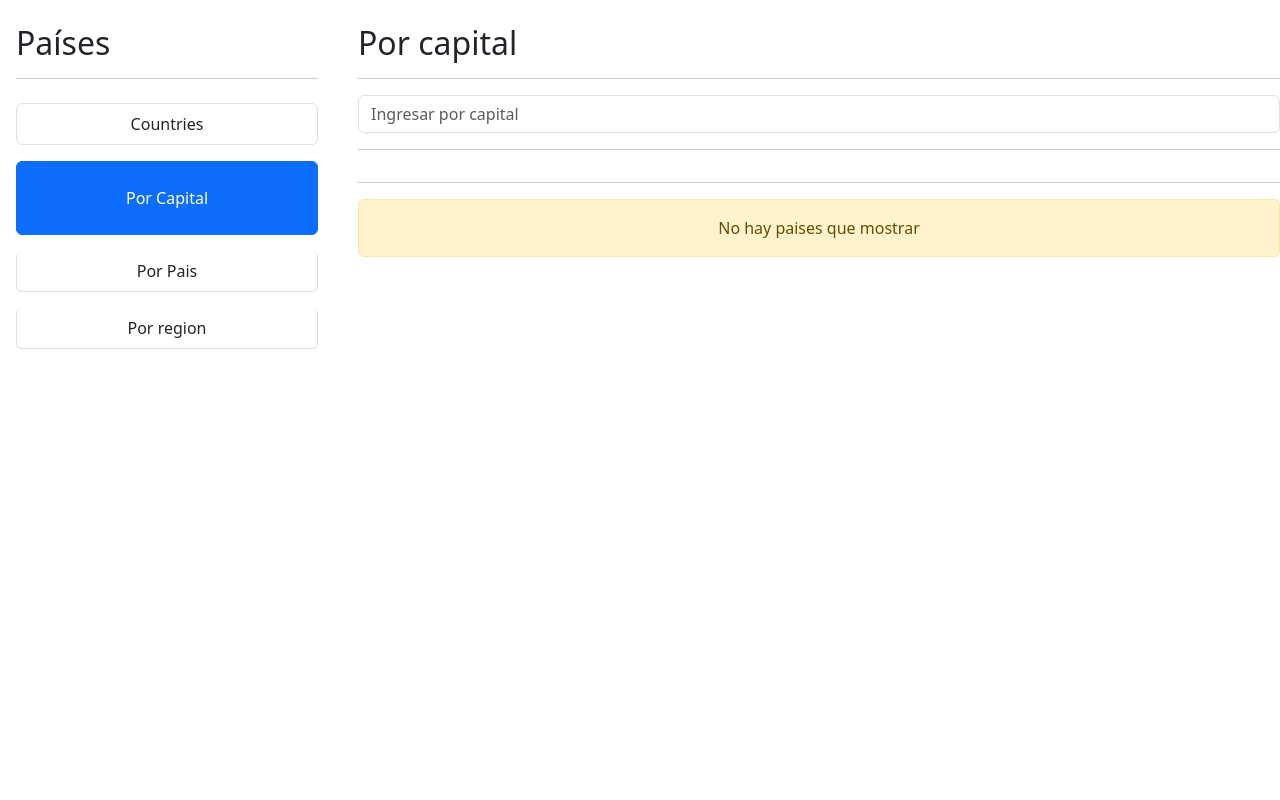
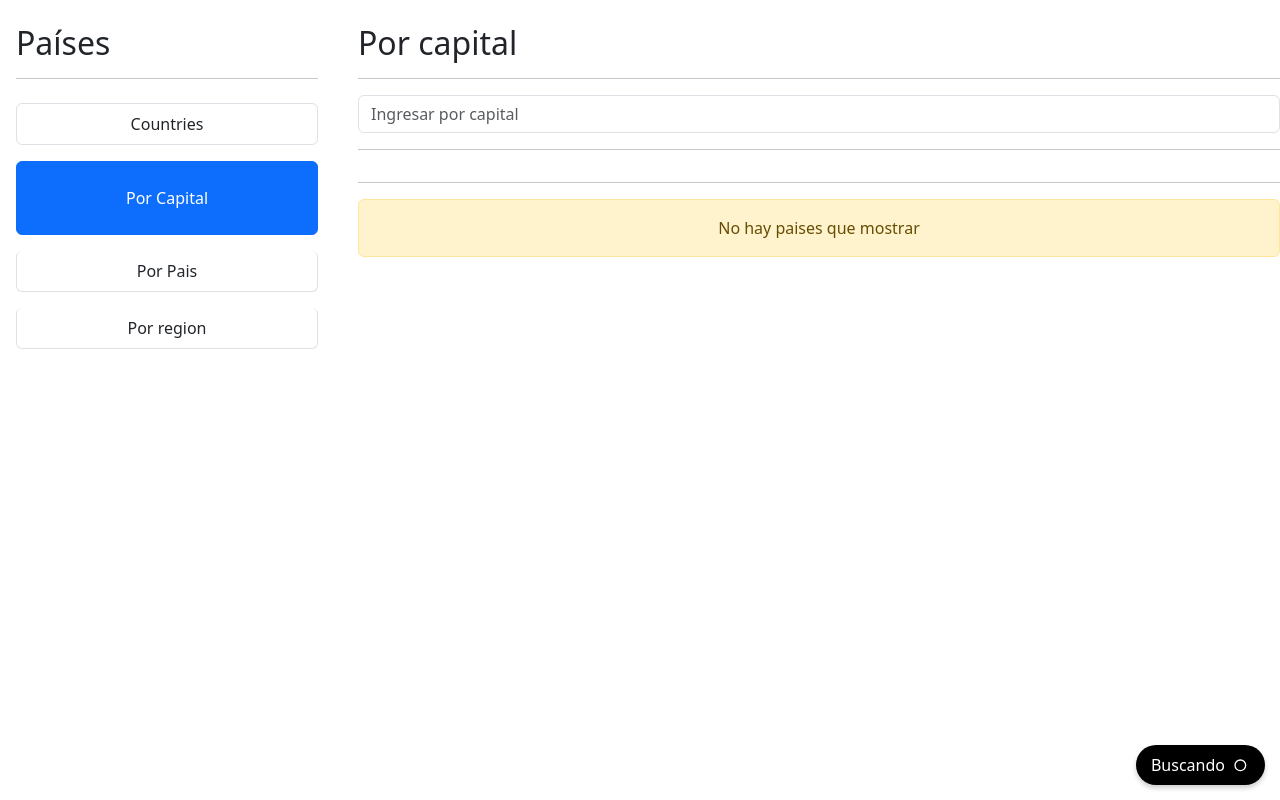
Before and after one commit to Jamaceat/Country-App, an Angular app: page /countries/by-capital in a window 1280 px wide. Built offline with nearby package versions, Linux system fonts and the light colour scheme.

Commit message:
Agregando loader

```diff
--- a/src/app/countries/pages/by-capital-page/by-capital-page.component.html
+++ b/src/app/countries/pages/by-capital-page/by-capital-page.component.html
@@ -14,6 +14,7 @@
 <div class="row">
   <div class="col">
     <hr />
+    <shared-loading-spinner></shared-loading-spinner>
     <countries-table [countries]="countries"></countries-table>
   </div>
 </div>
--- a/src/app/countries/pages/by-country-page/by-country-page.component.html
+++ b/src/app/countries/pages/by-country-page/by-country-page.component.html
@@ -14,6 +14,8 @@
 <div class="row">
   <div class="col">
     <hr />
+    <shared-loading-spinner></shared-loading-spinner>
+
     <countries-table [countries]="countries"></countries-table>
   </div>
 </div>
--- a/src/app/countries/pages/by-region-page/by-region-page.component.html
+++ b/src/app/countries/pages/by-region-page/by-region-page.component.html
@@ -14,6 +14,7 @@
 <div class="row">
   <div class="col">
     <hr />
+    <shared-loading-spinner></shared-loading-spinner>
     <countries-table [countries]="countries"></countries-table>
   </div>
 </div>
--- a/src/app/countries/services/countries.service.service.ts
+++ b/src/app/countries/services/countries.service.service.ts
@@ -9,9 +9,10 @@
   constructor(private httpClient: HttpClient) {}
 
   private getCountriesRequest(url: string): Observable<Country[]> {
-    return this.httpClient
-      .get<Country[]>(url)
-      .pipe(catchError((error) => of([])));
+    return this.httpClient.get<Country[]>(url).pipe(
+      catchError((error) => of([])),
+      delay(2000)
+    );
   }
 
   searchAlpha(query: string): Observable<Country | null> {
--- /dev/null
+++ b/src/app/shared/components/loading-spinner/loading-spinner.component.css
@@ -0,0 +1,16 @@
+.spinner-container {
+  position: fixed;
+  bottom: 15px;
+  right: 15px;
+  background-color: black;
+  color: white;
+  padding: 5px 10px;
+  border-radius: 20px;
+  display: flex;
+  align-items: center;
+  box-shadow: 0px 3px 5px rgba(0, 0, 0, 0.2);
+}
+
+span {
+  margin-left: 5px;
+}
--- /dev/null
+++ b/src/app/shared/components/loading-spinner/loading-spinner.component.html
@@ -0,0 +1,81 @@
+<div class="spinner-container">
+  <span>Buscando</span>
+  <!-- By Sam Herbert (@sherb), for everyone. More @ http://goo.gl/7AJzbL -->
+  <svg
+    width="30"
+    height="30"
+    viewBox="0 0 45 45"
+    xmlns="http://www.w3.org/2000/svg"
+    stroke="#fff"
+  >
+    <g
+      fill="none"
+      fill-rule="evenodd"
+      transform="translate(1 1)"
+      stroke-width="2"
+    >
+      <circle cx="22" cy="22" r="6" stroke-opacity="0">
+        <animate
+          attributeName="r"
+          begin="1.5s"
+          dur="3s"
+          values="6;22"
+          calcMode="linear"
+          repeatCount="indefinite"
+        />
+        <animate
+          attributeName="stroke-opacity"
+          begin="1.5s"
+          dur="3s"
+          values="1;0"
+          calcMode="linear"
+          repeatCount="indefinite"
+        />
+        <animate
+          attributeName="stroke-width"
+          begin="1.5s"
+          dur="3s"
+          values="2;0"
+          calcMode="linear"
+          repeatCount="indefinite"
+        />
+      </circle>
+      <circle cx="22" cy="22" r="6" stroke-opacity="0">
+        <animate
+          attributeName="r"
+          begin="3s"
+          dur="3s"
+          values="6;22"
+          calcMode="linear"
+          repeatCount="indefinite"
+        />
+        <animate
+          attributeName="stroke-opacity"
+          begin="3s"
+          dur="3s"
+          values="1;0"
+          calcMode="linear"
+          repeatCount="indefinite"
+        />
+        <animate
+          attributeName="stroke-width"
+          begin="3s"
+          dur="3s"
+          values="2;0"
+          calcMode="linear"
+          repeatCount="indefinite"
+        />
+      </circle>
+      <circle cx="22" cy="22" r="8">
+        <animate
+          attributeName="r"
+          begin="0s"
+          dur="1.5s"
+          values="6;1;2;3;4;5;6"
+          calcMode="linear"
+          repeatCount="indefinite"
+        />
+      </circle>
+    </g>
+  </svg>
+</div>
--- a/src/app/shared/shared.module.ts
+++ b/src/app/shared/shared.module.ts
@@ -6,6 +6,7 @@
 import { RouterModule } from '@angular/router';
 import { ContactPagesComponent } from './pages/contact-pages/contact-pages.component';
 import { SearchBoxComponent } from './components/search-box/search-box.component';
+import { LoadingSpinnerComponent } from './components/loading-spinner/loading-spinner.component';
 
 @NgModule({
   declarations: [
@@ -14,6 +15,7 @@
     SidebarComponent,
     ContactPagesComponent,
     SearchBoxComponent,
+    LoadingSpinnerComponent,
   ],
   imports: [CommonModule, RouterModule],
   exports: [
@@ -22,6 +24,7 @@
     SidebarComponent,
     ContactPagesComponent,
     SearchBoxComponent,
+    LoadingSpinnerComponent,
   ],
 })
 export class SharedModule {}
```
Also changed, not shown: src/app/shared/components/loading-spinner/loading-spinner.component.ts (added, +8 -0 lines).
